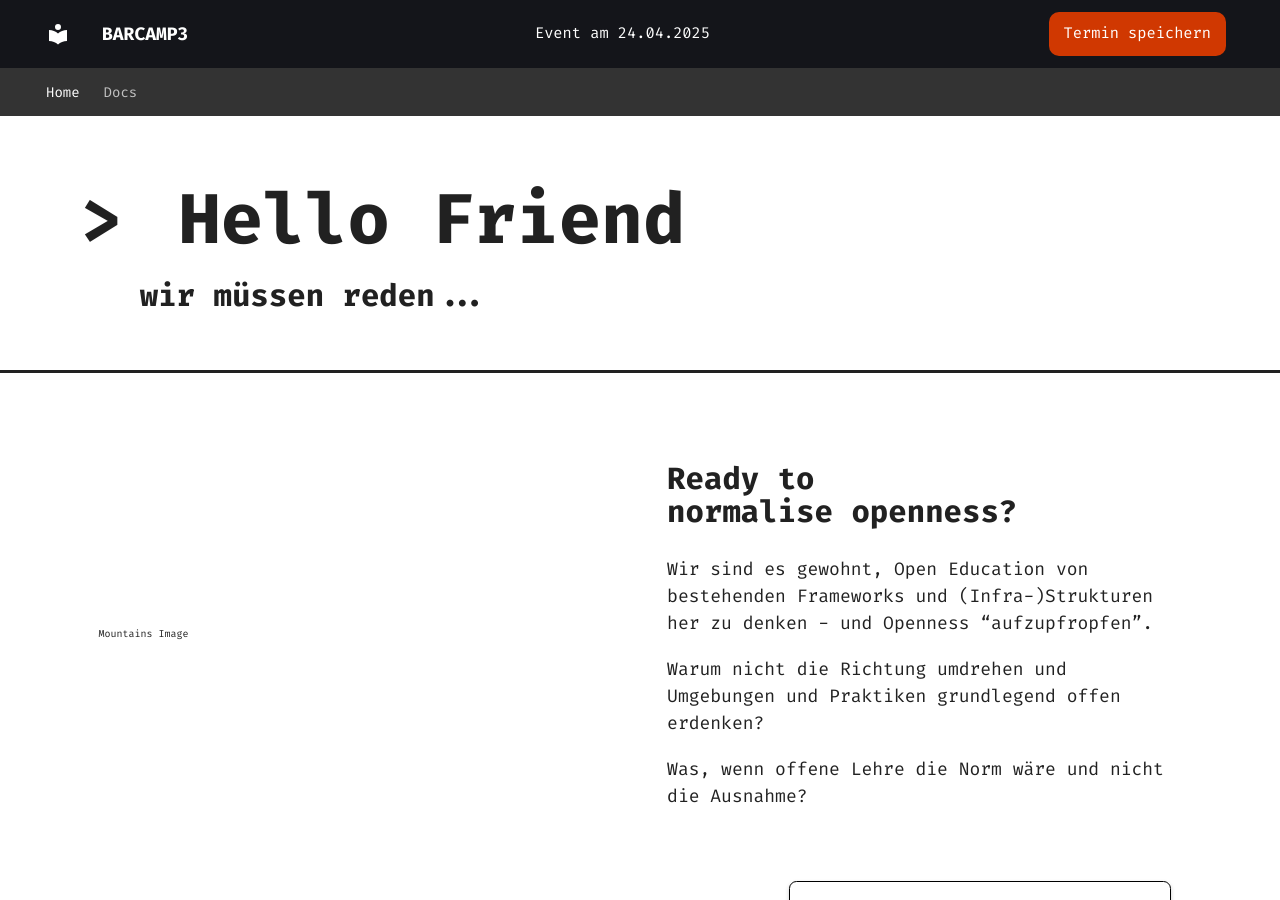
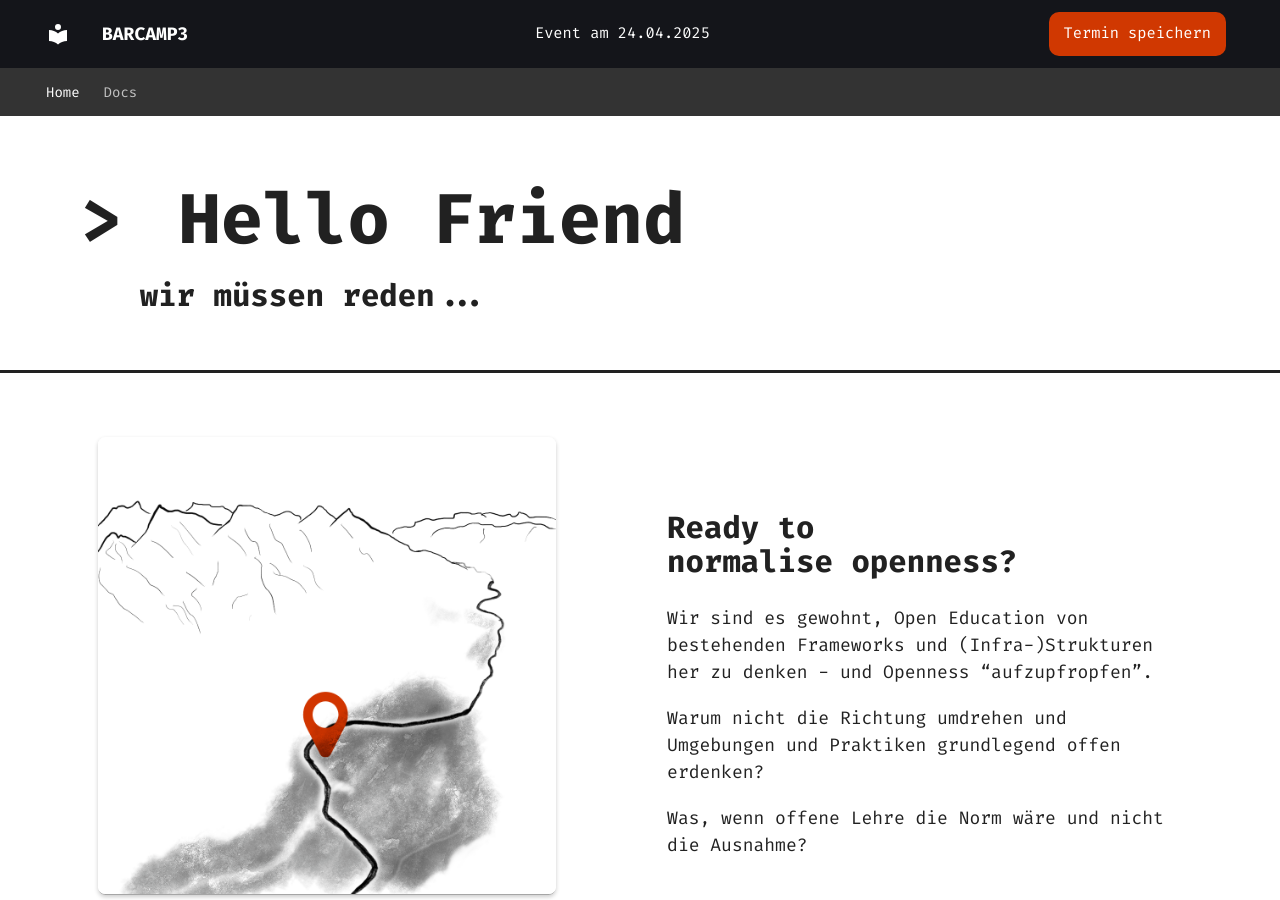
Before and after one commit to oerBASE/Barcamp3, an MkDocs documentation site: the page built from docs/index.md, in a window 1280 px wide and 900 px high. Built offline with MkDocs 1.6.1 and Material for MkDocs 9.7.7, drawn with Linux system fonts in a browser that asks for light colours; plug-ins that fetch from the network failed and are left out; some of the changed text lies outside the part shown.

Commit message:
Import & style innsbruck img

```diff
--- a/docs/assets/css/landing-page-sections.css
+++ b/docs/assets/css/landing-page-sections.css
@@ -54,10 +54,21 @@ section#hero div:last-child {
   margin-left: 0.8em;
 }
 
+section#features div:first-child {
+  text-align: center;
+}
+
 section#features img {
   border-bottom: 1px solid hsl(0, 0%, 65%);
   border-radius: 0.375rem;
   box-shadow: 0 2px 4px rgba(0, 0, 0, 0.2);
+}
+
+section#features label {
+  display: inline-block;
+  font-size: var(--normal-font-size);
+  font-weight: bold;
+  margin-top: 1vmax;
 }
 
 section#features h3 {
--- a/mkdocs.yml
+++ b/mkdocs.yml
@@ -1,5 +1,5 @@
 site_name: Barcamp3
-site_url: https://oerbase.github.io/Barcamp3/
+site_url: https://oerbase.github.io/
 theme:
   name: material
   font:
--- a/overrides/home.html
+++ b/overrides/home.html
@@ -14,7 +14,8 @@
 
 <section id="features">
   <div>
-    Mountains Image
+    <img src="/assets/img/innsbruck-bird-view-drawing.png" alt="bird eye view drawing of Innsbruck"/>
+    <label>Universität Innsbruck</label>
   </div>
 
   <div>
```
Also changed, not shown: docs/assets/img/innsbruck-bird-view-drawing.png (added).
